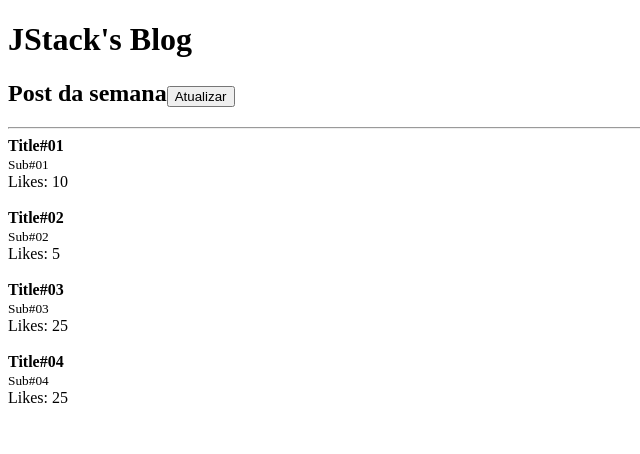
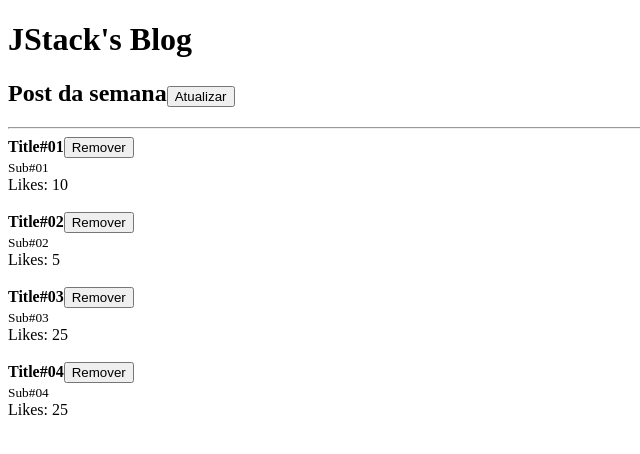
Before and after one commit to larissakorz/fundamentosReact, a React app: page / in a window 1280 px wide. Shown: the top 454 px of the page, without its empty margins (0-640 px from the left). Built offline with nearby package versions, Linux system fonts and the light colour scheme.

Commit message:
criando botao Remove

```diff
--- a/src/App.js
+++ b/src/App.js
@@ -12,10 +12,7 @@
     { id: Math.random(), title: 'Title#04', subtitle: 'Sub#04', likes: 50 },
   ]);
 
-    console.log({ posts })
-
   function handleRefresh() {
-    setTimeout(() => {
       setPosts((prevState) => [
         ...prevState,
         {
@@ -25,8 +22,12 @@
           likes: 50
         },
        ]);
-    }, 2000)
+  }
 
+  function handleRemovePost(postId){
+    setPosts((prevState) => (
+      prevState.filter(post => post.id !== postId)
+    ))
   }
 
 
@@ -46,7 +47,9 @@
           <Post
             key={post.id}
             likes={post.likes}
+            onRemove={handleRemovePost}
             post={{
+              id: post.id,
               title: post.title,
               subtitle: post.subtitle,
             }}
--- a/src/Post.js
+++ b/src/Post.js
@@ -7,7 +7,9 @@
     return (
     <React.Fragment>
         <article>
-            <strong>{props.post.title}</strong><br />
+            <strong>{props.post.title}</strong>
+            <button onClick={() => props.onRemove(props.post.id)}>Remover</button>
+            <br />
             <small>{props.post.subtitle}</small>
             <br />
             Likes: {props.likes / 2}
@@ -19,7 +21,9 @@
 
 Post.propTypes = {
     likes: PropTypes.number.isRequired,
+    onRemove: PropTypes.func.isRequired,
     post: PropTypes.shape({
+        id: PropTypes.number.isRequired,
         title: PropTypes.string.isRequired,
         subtitle: PropTypes.string.isRequired,
     }).isRequired,
```
